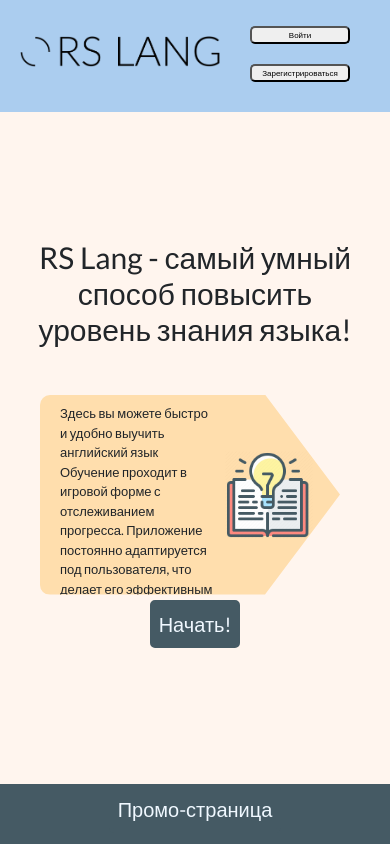
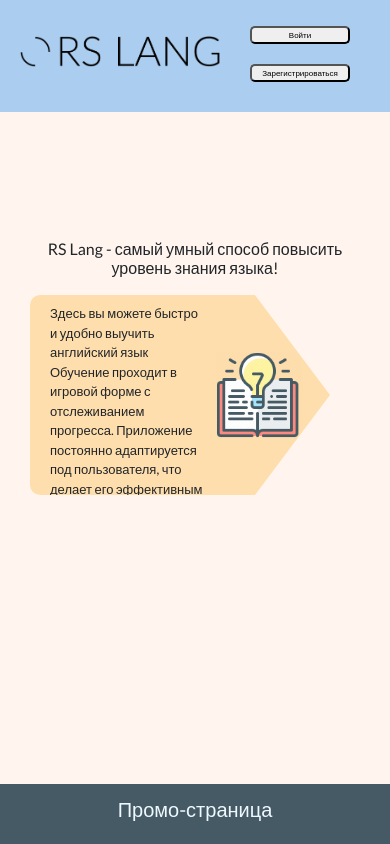
Before and after one commit to Maxvvellh0use/rslang, a React (Create React App) app: page / in a window 390 px wide. Built offline with nearby package versions, Linux system fonts and the light colour scheme.

Commit message:
Âfix: fix responsive startpage

```diff
--- a/src/components/StartPage/Startpage.scss
+++ b/src/components/StartPage/Startpage.scss
@@ -58,6 +58,15 @@
 .main_content__description__h2 {
     text-align: center;
     font-size: 30px;
+    @media (max-width: 1020px) {
+        font-size: 25px;
+    }
+    @media (max-width: 768px) {
+        font-size: 20px;
+    }
+    @media (max-width: 500px) {
+        font-size: 16px;
+    }
 }
 
 .main_content__description__text_block {
@@ -74,6 +83,8 @@
     }
     @media (max-width: 768px) {
         width: 450px;
+        margin-top: 10px;
+        margin-left: 10px;
     }
     @media (max-width: 500px) {
         width: 300px;
@@ -143,20 +154,18 @@
     user-select: none;
     color: $color-text-button-start-page;
     background: $color-button-start-page;
-    @media (max-width: 500px) {
-        margin-left: 0;
-        margin-top: 5px;
-        font-size: 20px;
+    @media (max-width: 1020px) {
+        display: none;
     }
 }
 
 .footer_start_page {
     background: $color-footer-start-page;
-    height: 120px;
+    height: 80px;
     position: absolute;
     bottom: 0;
     width: 100%;
-    @media (max-width: 500px) {
+    @media (max-width: 1020px) {
         height: 60px;
     }
 }
@@ -165,8 +174,8 @@
     display: flex;
     justify-content: center;
     align-items: center;
-    height: 120px;
-    @media (max-width: 500px) {
+    height: 80px;
+    @media (max-width: 1020px) {
         height: 50px;
     }
 }
@@ -183,7 +192,7 @@
         cursor: pointer;
         transform: scale(1.07);
     }
-    @media (max-width: 500px) {
+    @media (max-width: 1020px) {
         font-size: 20px;
     }
 }
```
